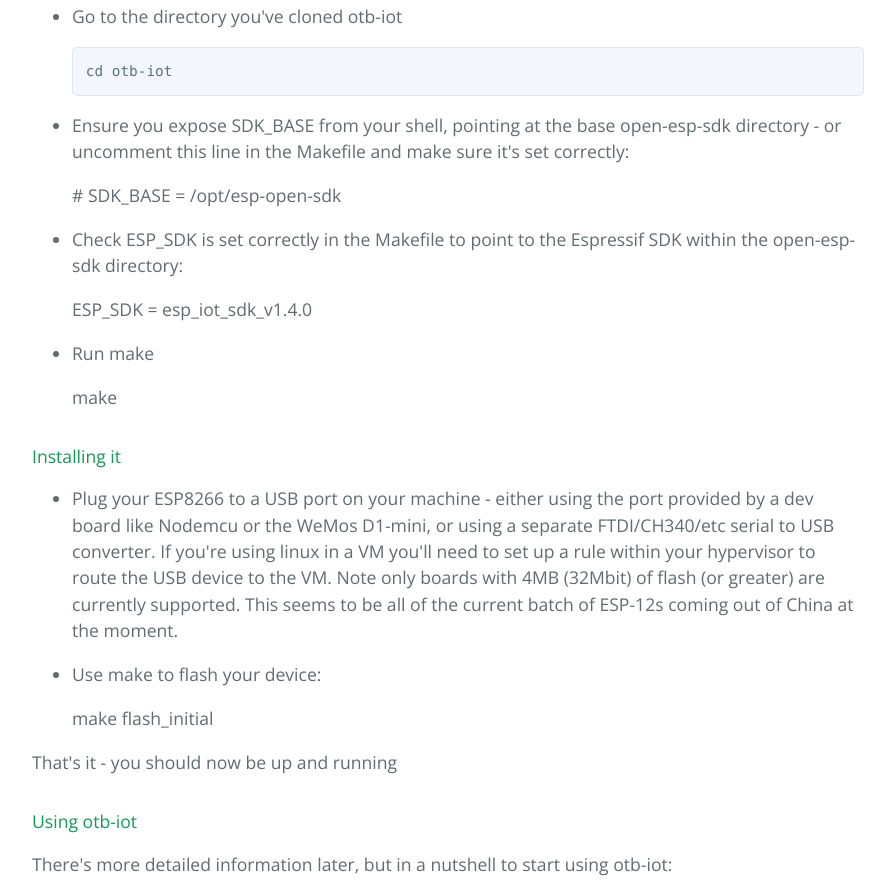
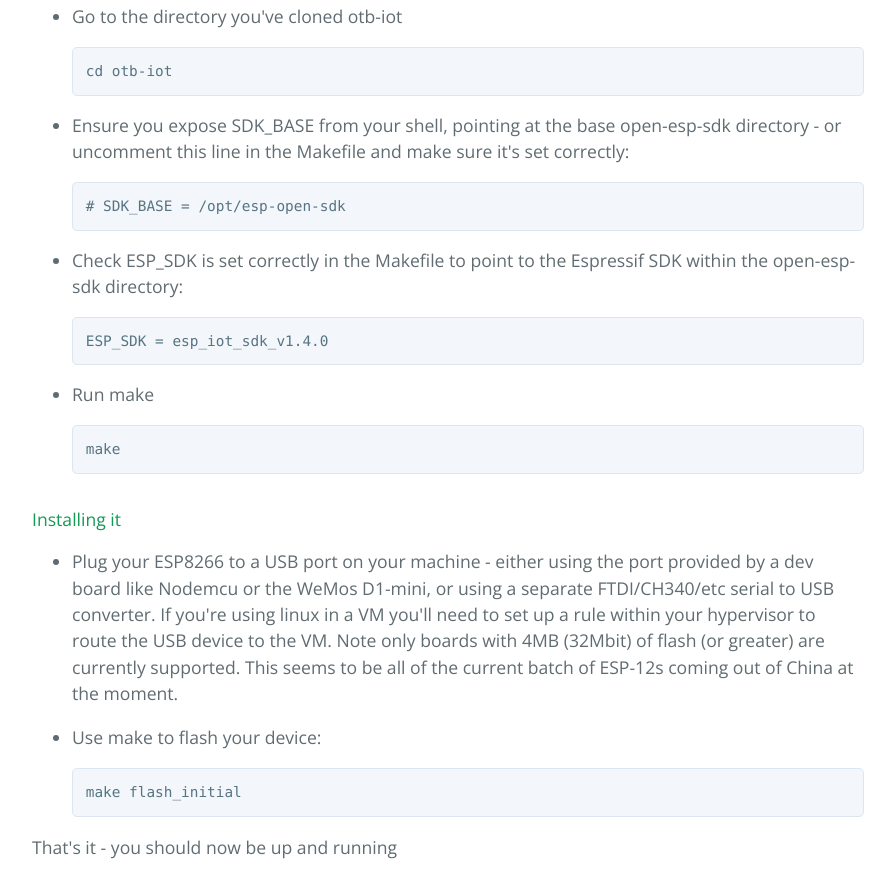
Before and after one commit to piersfinlayson/otb-iot, a plain HTML site: page index.html in a window 1280 px wide. Shown: the part 1775-2656 px from the top of the page, without its empty margins (192-1087 px from the left). Drawn offline with nearby package versions, Linux system fonts and the light colour scheme.

Commit message:
Update index.html

```diff
--- a/index.html
+++ b/index.html
@@ -75,24 +75,24 @@
 
 <ul>
 <li>
-<p>Go to the directory you've cloned otb-iot</p>
+Go to the directory you've cloned otb-iot</p>
 
 <pre><code>cd otb-iot</code></pre>
 </li>
 <li>
 <p>Ensure you expose SDK_BASE from your shell, pointing at the base open-esp-sdk directory - or uncomment this line in the Makefile and make sure it's set correctly:</p>
 
-<p># SDK_BASE = /opt/esp-open-sdk</p>
+<pre><code># SDK_BASE = /opt/esp-open-sdk</code></pre>
 </li>
 <li>
 <p>Check ESP_SDK is set correctly in the Makefile to point to the Espressif SDK within the open-esp-sdk directory:</p>
 
-<p>ESP_SDK = esp_iot_sdk_v1.4.0</p>
+<pre><code>ESP_SDK = esp_iot_sdk_v1.4.0</code></pre>
 </li>
 <li>
 <p>Run make</p>
 
-<p>make</p>
+<pre><code>make</code></pre>
 </li>
 </ul>
 
@@ -104,7 +104,7 @@
 <li>
 <p>Use make to flash your device:</p>
 
-<p>make flash_initial</p>
+<pre><code></code>make flash_initial</code></pre>
 </li>
 </ul>
 
```
